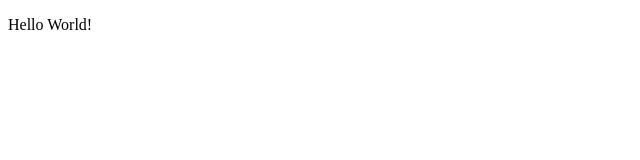
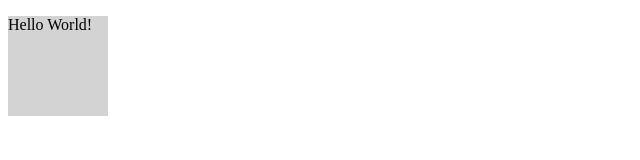
Before and after one commit to tinalr/git-test, a website: page index.html in a window 1280 px wide. Shown: the whole page, without its empty margins (0-640 px from the left). Drawn offline with Linux system fonts and the light colour scheme.

Commit message:
added gray box

```diff
--- a/index.html
+++ b/index.html
@@ -7,6 +7,6 @@
     <title>Test Page</title>
 </head>
 <body>
-    <p>Hello World!</p>
+    <div style="background-color: lightgray; width: 100px; height: 100px;"><p>Hello World!</p></div>
 </body>
 </html>
```
